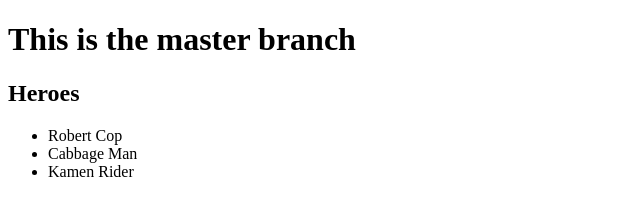
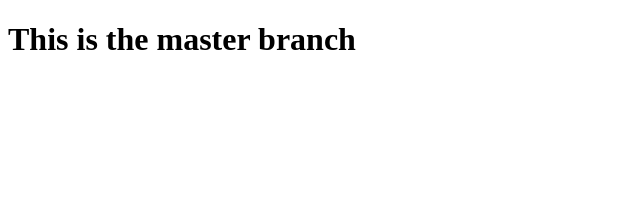
Before and after one commit to yanhanphua/any_folder2, a plain HTML site: page index.html in a window 1280 px wide. Shown: the whole page, without its empty margins (0-640 px from the left). Drawn offline with Linux system fonts and the light colour scheme.

Commit message:
back to original state

```diff
--- a/index.html
+++ b/index.html
@@ -10,12 +10,6 @@
 
 <body>
     <h1>This is the master branch</h1>
-    <h2>Heroes</h2>
-    <ul>
-        <li>Robert Cop</li>
-        <li>Cabbage Man</li>
-        <li>Kamen Rider</li>
-    </ul>
 </body>
 
 </html>
```
